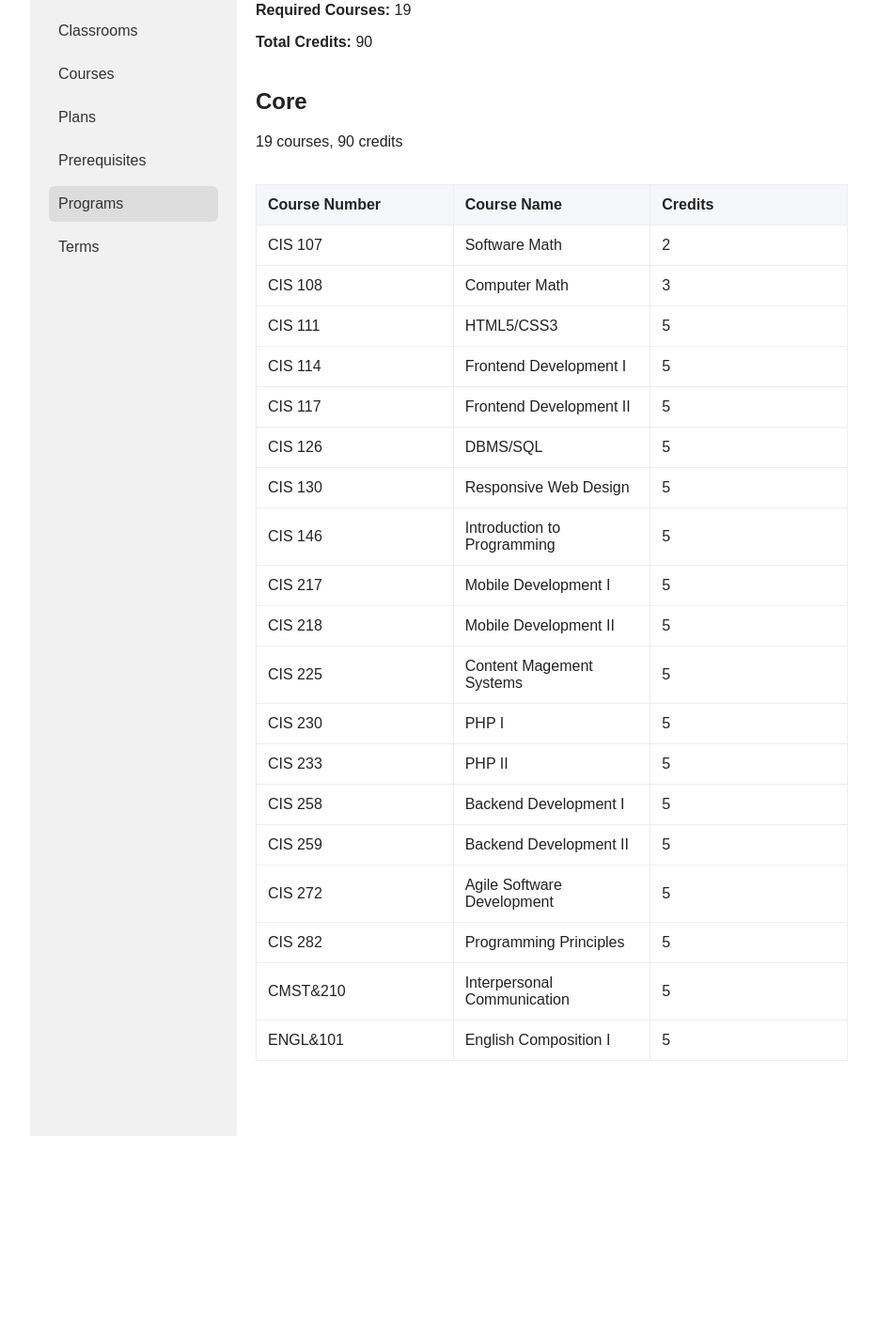
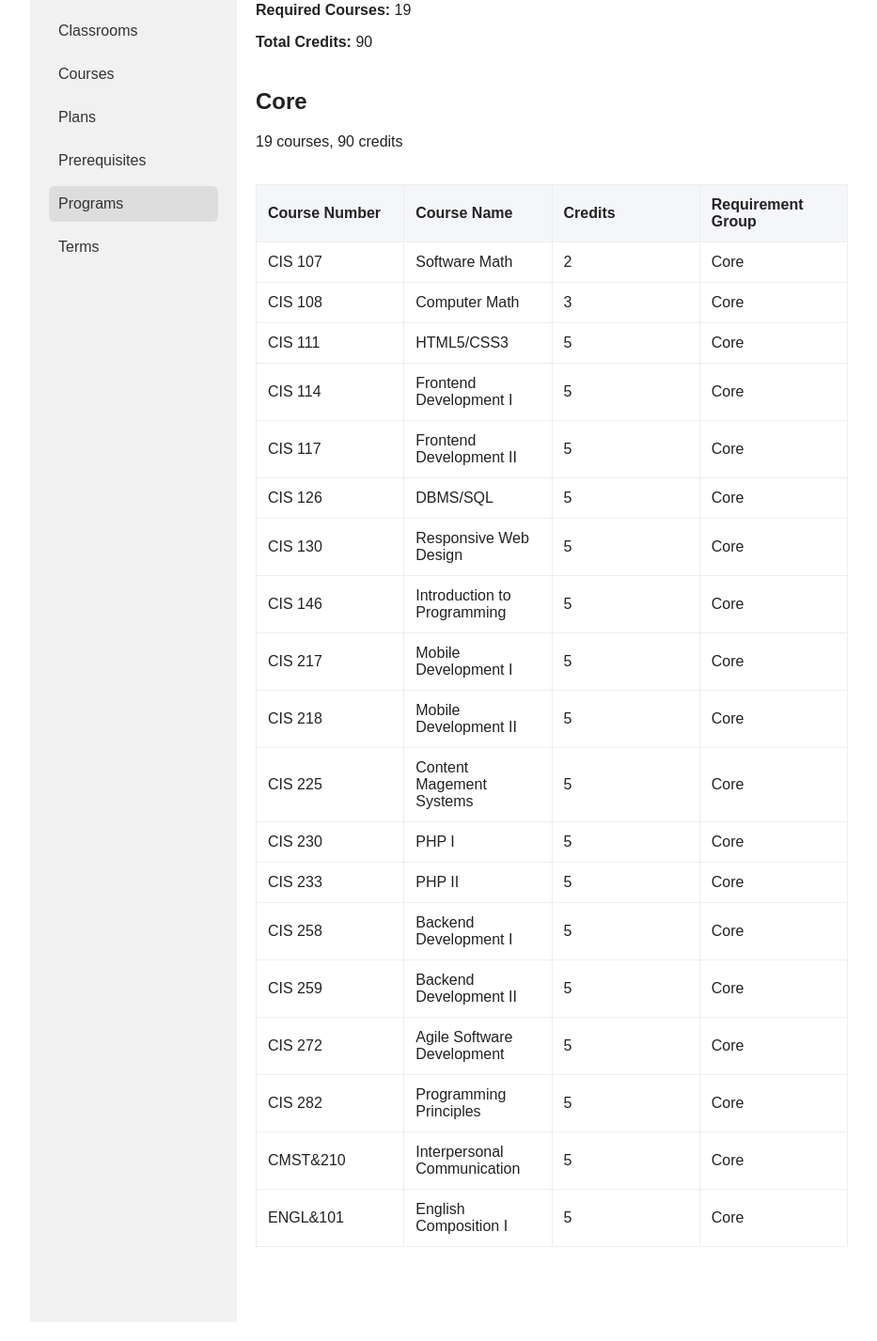
Before and after one commit to Krysta-Hayward/degree-planner, a Laravel app: a page that uses resources/views/admin/programs/program-details.blade.php in a window 1280 px wide. Shown: the part 602-2029 px from the top of the page at 94% size, without its empty margins (28-961 px from the left). Before the commit the page ends 1811 px from the top, so only its background shows below. Run offline with Laravel 12, Linux system fonts and the light colour scheme; a user stored in the database is signed in; data comes from the database, SQL or seed files in the repository; data that the repository does not hold is empty; parts of the project's set-up code (start-up, migrations or seed data) failed here and were passed over.

Commit message:
Requirement group to admin program-details view

```diff
--- a/resources/views/admin/programs/program-details.blade.php
+++ b/resources/views/admin/programs/program-details.blade.php
@@ -48,6 +48,7 @@
                                     <th>Course Number</th>
                                     <th>Course Name</th>
                                     <th>Credits</th>
+                                    <th>Requirement Group</th>
                                 </tr>
                             </thead>
 
@@ -57,6 +58,7 @@
                                         <td>{{ $program->courseDetails?->courseNumber ?? 'Unknown course' }}</td>
                                         <td>{{ $program->courseDetails?->name ?? 'Unknown course' }}</td>
                                         <td>{{ $program->courseDetails?->credits ?? 0 }}</td>
+                                        <td>{{ $program->courseDetails?->requirement_group ?: 'Core' }}</td>
                                     </tr>
                                 @endforeach
                             </tbody>
```
